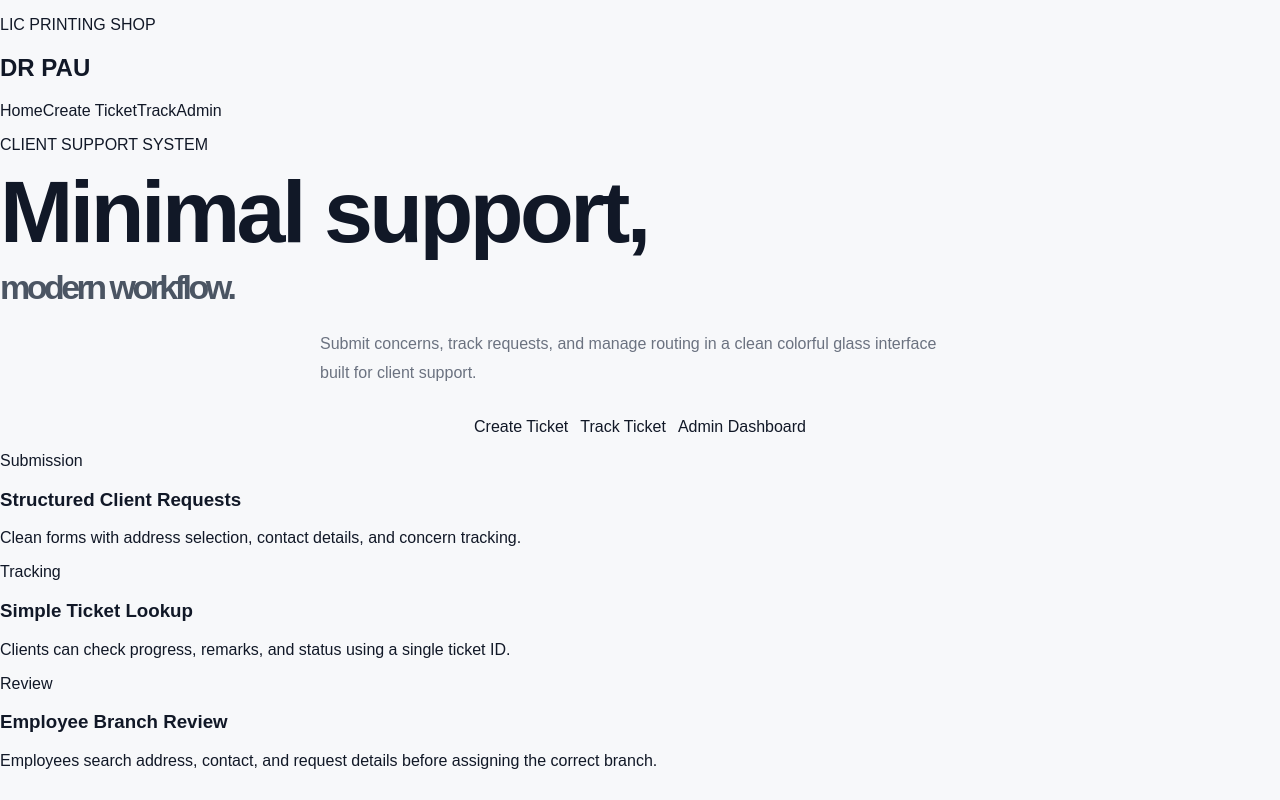
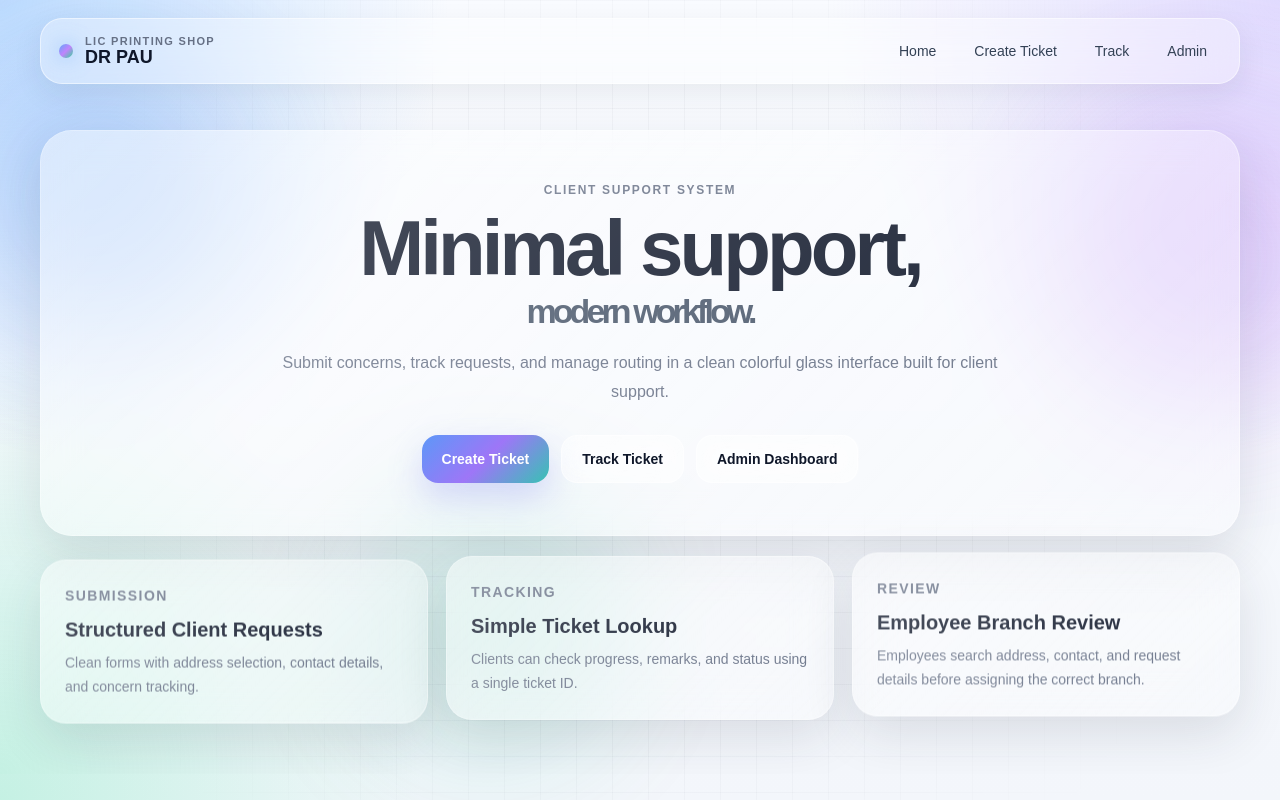
Before and after one commit to LICPrintingShop/DRPAU, a Next.js app: page / in a window 1280 px wide. Built offline with nearby package versions, Linux system fonts and the light colour scheme.

Commit message:
Update globals.css

```diff
--- a/app/globals.css
+++ b/app/globals.css
@@ -1,212 +1,447 @@
 * {
   box-sizing: border-box;
+}
+
+:root {
+  --bg: #f7f8fc;
+  --text: #0f172a;
+  --muted: #667085;
+  --line: rgba(255, 255, 255, 0.45);
+  --glass: rgba(255, 255, 255, 0.28);
+  --glass-strong: rgba(255, 255, 255, 0.42);
+  --shadow: 0 18px 50px rgba(31, 41, 55, 0.12);
+  --shadow-soft: 0 10px 30px rgba(31, 41, 55, 0.08);
 }
 
 html,
 body {
   margin: 0;
   padding: 0;
+  min-height: 100%;
   font-family: Arial, sans-serif;
-  background: #f7f8fa;
-  color: #111827;
+  color: var(--text);
+  background:
+    radial-gradient(circle at top left, rgba(147, 197, 253, 0.55), transparent 30%),
+    radial-gradient(circle at top right, rgba(196, 181, 253, 0.45), transparent 30%),
+    radial-gradient(circle at bottom left, rgba(110, 231, 183, 0.35), transparent 28%),
+    linear-gradient(180deg, #f9fbff 0%, #f3f6fb 100%);
   overflow-x: hidden;
 }
 
-a {
-  text-decoration: none;
-  color: inherit;
+body {
+  position: relative;
 }
 
-.landing-page {
-  min-height: 100vh;
-  position: relative;
-  overflow: hidden;
-  padding: 40px 20px 60px;
-  display: flex;
-  flex-direction: column;
-  justify-content: center;
+a {
+  color: inherit;
+  text-decoration: none;
 }
 
-.bg-grid {
+.app-bg {
+  position: fixed;
+  inset: 0;
+  pointer-events: none;
+  z-index: 0;
+  overflow: hidden;
+}
+
+.bg-mesh {
   position: absolute;
   inset: 0;
-  background-image: linear-gradient(rgba(17, 24, 39, 0.03) 1px, transparent 1px),
-    linear-gradient(90deg, rgba(17, 24, 39, 0.03) 1px, transparent 1px);
-  background-size: 32px 32px;
-  mask-image: radial-gradient(circle at center, black 45%, transparent 85%);
-  pointer-events: none;
+  background-image:
+    linear-gradient(rgba(15, 23, 42, 0.03) 1px, transparent 1px),
+    linear-gradient(90deg, rgba(15, 23, 42, 0.03) 1px, transparent 1px);
+  background-size: 36px 36px;
+  mask-image: radial-gradient(circle at center, black 45%, transparent 80%);
 }
 
 .bg-orb {
   position: absolute;
   border-radius: 999px;
-  filter: blur(60px);
-  opacity: 0.45;
-  pointer-events: none;
-  animation: drift 10s ease-in-out infinite;
+  filter: blur(70px);
+  opacity: 0.9;
+  animation: orbDrift 12s ease-in-out infinite;
 }
 
-.orb-one {
-  width: 260px;
-  height: 260px;
-  background: rgba(99, 102, 241, 0.18);
-  top: 80px;
+.orb-a {
+  width: 280px;
+  height: 280px;
+  top: 70px;
   left: -40px;
+  background: rgba(59, 130, 246, 0.24);
 }
 
-.orb-two {
+.orb-b {
   width: 300px;
   height: 300px;
-  background: rgba(16, 185, 129, 0.14);
-  right: -60px;
-  bottom: 80px;
+  top: 120px;
+  right: -80px;
+  background: rgba(168, 85, 247, 0.22);
   animation-delay: 2s;
 }
 
-.landing-hero {
-  position: relative;
-  z-index: 2;
-  max-width: 820px;
-  margin: 0 auto;
-  text-align: center;
-  padding: 80px 20px 40px;
-  animation: fadeUp 0.9s ease;
+.orb-c {
+  width: 260px;
+  height: 260px;
+  bottom: 40px;
+  left: 28%;
+  background: rgba(16, 185, 129, 0.18);
+  animation-delay: 4s;
 }
 
-.hero-badge {
-  display: inline-block;
-  padding: 8px 14px;
-  border: 1px solid #e5e7eb;
+.site-header {
+  position: sticky;
+  top: 0;
+  z-index: 20;
+  padding: 18px 18px 0;
+}
+
+.glass-nav {
+  max-width: 1200px;
+  margin: 0 auto;
+  padding: 14px 18px;
+  border-radius: 22px;
+  display: flex;
+  align-items: center;
+  justify-content: space-between;
+  gap: 20px;
+  background: rgba(255, 255, 255, 0.34);
+  border: 1px solid rgba(255, 255, 255, 0.5);
+  backdrop-filter: blur(18px);
+  -webkit-backdrop-filter: blur(18px);
+  box-shadow: var(--shadow-soft);
+}
+
+.brand-wrap {
+  display: flex;
+  align-items: center;
+  gap: 12px;
+}
+
+.brand-dot {
+  width: 14px;
+  height: 14px;
   border-radius: 999px;
-  background: rgba(255, 255, 255, 0.75);
-  backdrop-filter: blur(10px);
+  background: linear-gradient(135deg, #60a5fa, #c084fc, #34d399);
+  box-shadow: 0 0 20px rgba(96, 165, 250, 0.6);
+}
+
+.brand-kicker {
+  margin: 0;
+  font-size: 11px;
+  font-weight: 700;
+  letter-spacing: 0.12em;
+  color: var(--muted);
+}
+
+.brand-name {
+  margin: 0;
+  font-size: 18px;
+  font-weight: 800;
+}
+
+.nav-links {
+  display: flex;
+  flex-wrap: wrap;
+  gap: 10px;
+}
+
+.nav-link {
+  padding: 10px 14px;
+  border-radius: 14px;
+  font-size: 14px;
+  color: #334155;
+  transition: all 0.25s ease;
+}
+
+.nav-link:hover {
+  background: rgba(255, 255, 255, 0.45);
+  color: #111827;
+  transform: translateY(-1px);
+}
+
+.page-shell {
+  position: relative;
+  z-index: 1;
+  padding: 24px 18px 50px;
+}
+
+.page-container {
+  max-width: 1200px;
+  margin: 0 auto;
+}
+
+.page-transition {
+  animation: pageIn 0.45s ease;
+}
+
+.hero-section {
+  padding-top: 22px;
+}
+
+.glass-hero,
+.glass-card,
+.glass-panel,
+.glass-table-wrap,
+.glass-form {
+  position: relative;
+  background: var(--glass);
+  border: 1px solid var(--line);
+  backdrop-filter: blur(18px);
+  -webkit-backdrop-filter: blur(18px);
+  box-shadow: var(--shadow);
+  overflow: hidden;
+}
+
+.glass-hero::before,
+.glass-card::before,
+.glass-panel::before,
+.glass-table-wrap::before,
+.glass-form::before {
+  content: "";
+  position: absolute;
+  inset: 0;
+  background: linear-gradient(
+    135deg,
+    rgba(255, 255, 255, 0.55),
+    rgba(255, 255, 255, 0.08)
+  );
+  pointer-events: none;
+  opacity: 0.5;
+}
+
+.glass-hero {
+  border-radius: 32px;
+  padding: 52px 30px;
+  text-align: center;
+}
+
+.section-kicker {
+  margin: 0 0 14px;
   font-size: 12px;
   font-weight: 700;
-  letter-spacing: 0.08em;
-  color: #6b7280;
+  letter-spacing: 0.14em;
+  color: var(--muted);
   text-transform: uppercase;
-  margin-bottom: 20px;
 }
 
 .hero-title {
   margin: 0;
-  font-size: clamp(42px, 8vw, 88px);
+  font-size: clamp(42px, 7vw, 78px);
   line-height: 0.95;
-  letter-spacing: -0.04em;
-  font-weight: 800;
+  letter-spacing: -0.05em;
+  font-weight: 900;
 }
 
 .hero-title span {
   display: block;
-  font-size: clamp(20px, 4vw, 34px);
-  line-height: 1.2;
-  color: #4b5563;
+  margin-top: 10px;
+  color: #475569;
+  font-size: clamp(22px, 4vw, 34px);
   font-weight: 600;
-  margin-top: 14px;
 }
 
 .hero-text {
-  max-width: 640px;
+  max-width: 720px;
   margin: 22px auto 0;
   font-size: 16px;
   line-height: 1.8;
-  color: #6b7280;
+  color: var(--muted);
 }
 
 .hero-actions {
-  margin-top: 30px;
+  margin-top: 28px;
   display: flex;
-  gap: 12px;
   justify-content: center;
   flex-wrap: wrap;
+  gap: 12px;
 }
 
-.primary-btn,
-.secondary-btn {
+.btn-primary,
+.btn-secondary {
+  min-height: 48px;
+  padding: 12px 20px;
+  border-radius: 16px;
   display: inline-flex;
   align-items: center;
   justify-content: center;
-  min-height: 48px;
-  padding: 0 20px;
-  border-radius: 14px;
   font-size: 14px;
-  font-weight: 600;
-  transition: transform 0.22s ease, box-shadow 0.22s ease, background 0.22s ease;
+  font-weight: 700;
+  transition: transform 0.25s ease, box-shadow 0.25s ease, background 0.25s ease;
 }
 
-.primary-btn {
-  background: #111827;
+.btn-primary {
   color: white;
-  box-shadow: 0 10px 30px rgba(17, 24, 39, 0.14);
-  animation: idlePulse 3.2s ease-in-out infinite;
+  background: linear-gradient(135deg, #3b82f6, #8b5cf6, #14b8a6);
+  box-shadow: 0 14px 34px rgba(99, 102, 241, 0.28);
 }
 
-.secondary-btn {
-  background: rgba(255, 255, 255, 0.8);
-  color: #111827;
-  border: 1px solid #e5e7eb;
-  backdrop-filter: blur(10px);
+.btn-secondary {
+  color: #0f172a;
+  background: rgba(255, 255, 255, 0.42);
+  border: 1px solid rgba(255, 255, 255, 0.52);
+  backdrop-filter: blur(12px);
 }
 
-.primary-btn:hover,
-.secondary-btn:hover {
+.btn-primary:hover,
+.btn-secondary:hover {
   transform: translateY(-2px);
-  box-shadow: 0 14px 34px rgba(17, 24, 39, 0.12);
 }
 
-.floating-panels {
-  position: relative;
-  z-index: 2;
-  width: 100%;
-  max-width: 1100px;
-  margin: 30px auto 0;
+.feature-grid {
+  margin-top: 24px;
   display: grid;
   grid-template-columns: repeat(3, minmax(0, 1fr));
   gap: 18px;
 }
 
-.info-card {
-  background: rgba(255, 255, 255, 0.8);
-  border: 1px solid rgba(229, 231, 235, 0.9);
-  backdrop-filter: blur(14px);
-  border-radius: 24px;
+.glass-card {
+  border-radius: 26px;
   padding: 24px;
-  box-shadow: 0 10px 35px rgba(17, 24, 39, 0.06);
+  transition: transform 0.28s ease, box-shadow 0.28s ease;
 }
 
-.info-card h3 {
-  margin: 8px 0 10px;
-  font-size: 18px;
-  color: #111827;
+.glass-card:hover {
+  transform: translateY(-4px);
+  box-shadow: 0 22px 52px rgba(31, 41, 55, 0.15);
 }
 
-.info-card p {
+.card-label {
   margin: 0;
-  color: #6b7280;
+  font-size: 12px;
+  font-weight: 700;
+  letter-spacing: 0.1em;
+  color: #94a3b8;
+  text-transform: uppercase;
+}
+
+.glass-card h3 {
+  margin: 10px 0 10px;
+  font-size: 20px;
+}
+
+.glass-card p {
+  margin: 0;
   line-height: 1.7;
+  color: var(--muted);
   font-size: 14px;
 }
 
-.info-label {
-  font-size: 12px;
-  font-weight: 700;
-  letter-spacing: 0.08em;
-  text-transform: uppercase;
-  color: #9ca3af;
+.glass-panel,
+.glass-form,
+.glass-table-wrap {
+  border-radius: 26px;
+  padding: 24px;
 }
 
-.float-slow {
+.form-grid {
+  display: grid;
+  gap: 14px;
+}
+
+.form-inline {
+  display: flex;
+  gap: 12px;
+  flex-wrap: wrap;
+}
+
+.glass-input,
+.glass-select,
+.glass-textarea,
+.table-input {
+  width: 100%;
+  border: 1px solid rgba(255, 255, 255, 0.45);
+  background: rgba(255, 255, 255, 0.34);
+  backdrop-filter: blur(14px);
+  -webkit-backdrop-filter: blur(14px);
+  color: #0f172a;
+  border-radius: 16px;
+  padding: 13px 14px;
+  font-size: 14px;
+  outline: none;
+  transition: border-color 0.22s ease, box-shadow 0.22s ease, transform 0.22s ease;
+}
+
+.glass-input::placeholder,
+.glass-textarea::placeholder {
+  color: #64748b;
+}
+
+.glass-input:focus,
+.glass-select:focus,
+.glass-textarea:focus,
+.table-input:focus {
+  border-color: rgba(99, 102, 241, 0.45);
+  box-shadow: 0 0 0 4px rgba(99, 102, 241, 0.12);
+  transform: translateY(-1px);
+}
+
+.glass-textarea {
+  min-height: 120px;
+  resize: vertical;
+}
+
+.ticket-box {
+  margin: 14px 0;
+  padding: 18px;
+  border-radius: 18px;
+  text-align: center;
+  font-size: 26px;
+  font-weight: 800;
+  color: #111827;
+  background: rgba(255, 255, 255, 0.42);
+  border: 1px solid rgba(255, 255, 255, 0.5);
+}
+
+.subtext,
+.muted {
+  color: var(--muted);
+  line-height: 1.7;
+}
+
+.error-text {
+  color: #b91c1c;
+  font-size: 14px;
+}
+
+.success-text {
+  color: #065f46;
+  font-size: 14px;
+}
+
+.table-wrap {
+  overflow-x: auto;
+}
+
+.ticket-table {
+  width: 100%;
+  min-width: 950px;
+  border-collapse: collapse;
+}
+
+.ticket-table th,
+.ticket-table td {
+  padding: 12px;
+  text-align: left;
+  border-bottom: 1px solid rgba(148, 163, 184, 0.18);
+  font-size: 14px;
+}
+
+.ticket-table th {
+  color: #475569;
+  font-weight: 700;
+}
+
+.idle-float {
   animation: floatY 6s ease-in-out infinite;
 }
 
-.float-delay {
-  animation: floatY 7s ease-in-out infinite;
-  animation-delay: 1.2s;
+.delay-1 {
+  animation-delay: 1s;
 }
 
-.float-fast {
-  animation: floatY 5.5s ease-in-out infinite;
-  animation-delay: 0.4s;
+.delay-2 {
+  animation-delay: 2s;
 }
 
 @keyframes floatY {
@@ -219,7 +454,7 @@ a {
   }
 }
 
-@keyframes drift {
+@keyframes orbDrift {
   0%,
   100% {
     transform: translate3d(0, 0, 0) scale(1);
@@ -229,35 +464,30 @@ a {
   }
 }
 
-@keyframes idlePulse {
-  0%,
-  100% {
-    transform: translateY(0);
-    box-shadow: 0 10px 30px rgba(17, 24, 39, 0.14);
-  }
-  50% {
-    transform: translateY(-1px);
-    box-shadow: 0 14px 34px rgba(17, 24, 39, 0.18);
-  }
-}
-
-@keyframes fadeUp {
+@keyframes pageIn {
   from {
     opacity: 0;
-    transform: translateY(18px);
+    transform: translateY(14px);
+    filter: blur(4px);
   }
   to {
     opacity: 1;
     transform: translateY(0);
+    filter: blur(0);
   }
 }
 
-@media (max-width: 900px) {
-  .floating-panels {
+@media (max-width: 960px) {
+  .glass-nav {
+    flex-direction: column;
+    align-items: flex-start;
+  }
+
+  .feature-grid {
     grid-template-columns: 1fr;
   }
 
-  .landing-hero {
-    padding-top: 50px;
+  .hero-title {
+    line-height: 1;
   }
 }
```
